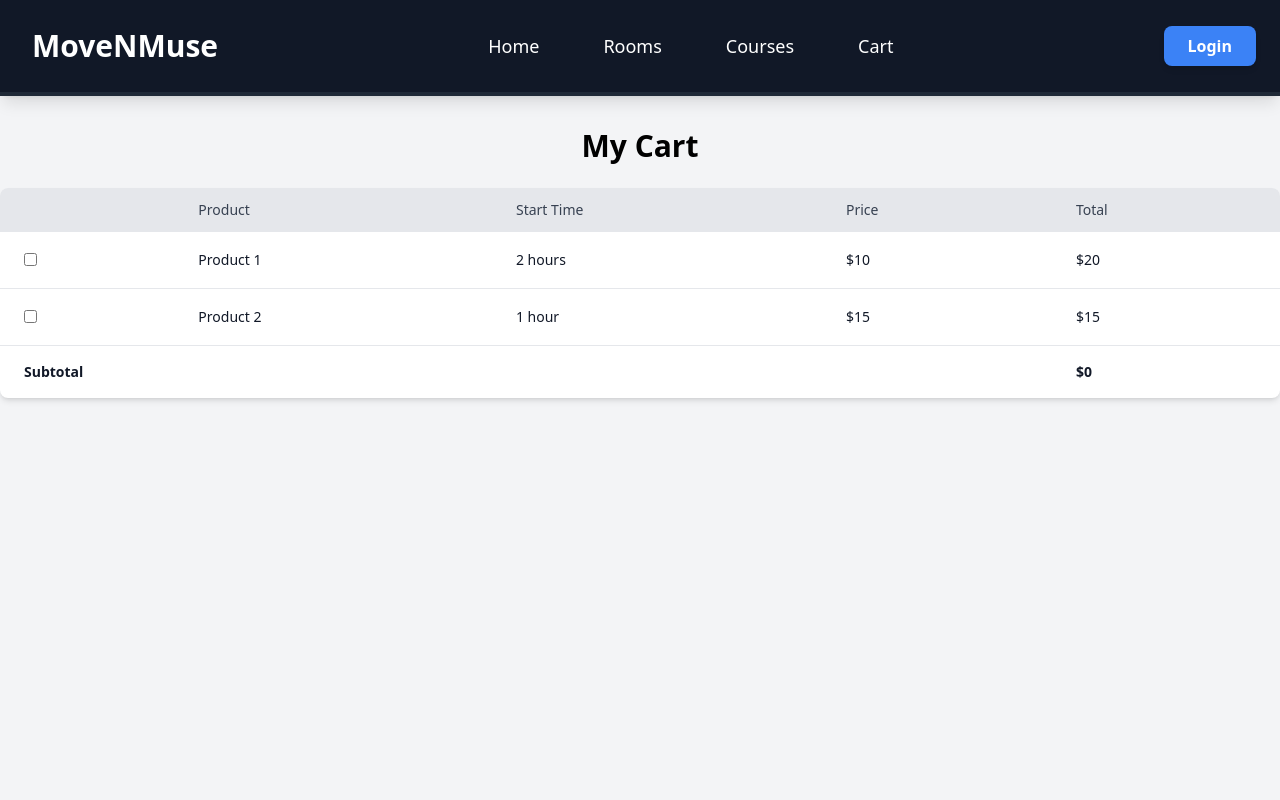
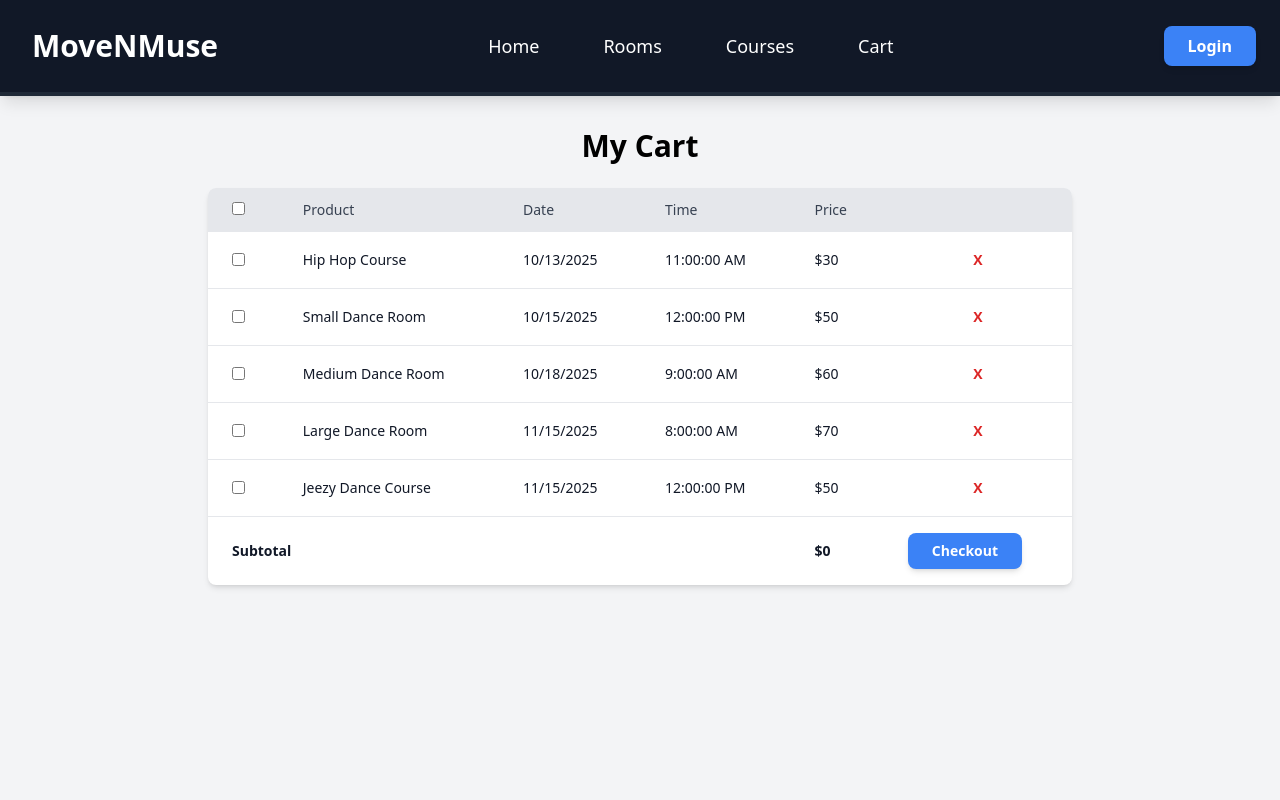
Before and after one commit to marinankato/MoveNMuse, a React (Vite) app in the folder client/: page /cart in a window 1280 px wide. Shown: the top 800 px of the page. Built offline with nearby package versions, Linux system fonts and the light colour scheme.

Commit message:
Implemented Cart Page Frontend

```diff
--- a/client/src/pages/Cart.jsx
+++ b/client/src/pages/Cart.jsx
@@ -1,21 +1,49 @@
 import { useState } from "react";
+import { CheckoutBtn } from "../utils/index.jsx";
+
+// import { set } from "mongoose";
 
 function Cart() {
+  const [selectAll, setSelectAll] = useState(false);
   const [products, setProducts] = useState([
     {
       id: 1,
-      name: "Product 1",
-      time: "2 hours",
-      price: 10,
-      total: 20,
+      name: "Hip Hop Course",
+      date: new Date("October 13, 2025 11:00").toLocaleDateString(),
+      time: new Date("October 13, 2025 11:00").toLocaleTimeString(),
+      price: 30.0,
       isSelected: false,
     },
     {
       id: 2,
-      name: "Product 2",
-      time: "1 hour",
-      price: 15,
-      total: 15,
+      name: "Small Dance Room",
+      date: new Date("October 15, 2025 12:00").toLocaleDateString(),
+      time: new Date("October 15, 2025 12:00").toLocaleTimeString(),
+      price: 50.0,
+      isSelected: false,
+    },
+    {
+      id: 3,
+      name: "Medium Dance Room",
+      date: new Date("October 18, 2025 09:00").toLocaleDateString(),
+      time: new Date("October 18, 2025 09:00").toLocaleTimeString(),
+      price: 60.0,
+      isSelected: false,
+    },
+    {
+      id: 4,
+      name: "Large Dance Room",
+      date: new Date("November 15, 2025 08:00").toLocaleDateString(),
+      time: new Date("November 15, 2025 08:00").toLocaleTimeString(),
+      price: 70.0,
+      isSelected: false,
+    },
+    {
+      id: 5,
+      name: "Jeezy Dance Course",
+      date: new Date("November 15, 2025 12:00").toLocaleDateString(),
+      time: new Date("November 15, 2025 12:00").toLocaleTimeString(),
+      price: 50.0,
       isSelected: false,
     },
   ]);
@@ -23,34 +51,60 @@ function Cart() {
   // Calculate subtotal of selected products
   const subtotal = products
     .filter((p) => p.isSelected)
-    .reduce((sum, p) => sum + p.total, 0);
+    .reduce((sum, p) => sum + p.price, 0);
 
   // Toggle selection
   const handleCheckboxChange = (id) => {
     setProducts((prev) =>
       prev.map((p) => (p.id === id ? { ...p, isSelected: !p.isSelected } : p))
     );
+    setSelectAll(false);
+  };
+  // select all
+  const handleSelectAllCheckboxChange = (id) => {
+    setSelectAll(!selectAll);
+    setProducts((prev) => {
+      return prev.map((p) => ({ ...p, isSelected: !selectAll }));
+    });
+  };
+
+  const removeHandler = (id) => {
+    setProducts((prev) => prev.filter((p) => id != p.id));
   };
 
   return (
     <div className="py-8">
       <h1 className="text-3xl font-bold text-center mb-6">My Cart</h1>
+      <div className="max-w-4xl mx-auto px-4">
+        {products.length === 0 ? (
+          <div className=" bg-white shadow-md rounded-lg p-6">
+            <p className="text-center text-gray-600">Your cart is empty.</p>
+          </div>
+        ) : (
           <table className="min-w-full bg-white shadow-md rounded-lg overflow-hidden">
             <thead className="bg-gray-200">
               <tr>
-            <th className="py-3 px-6 text-left text-sm font-medium text-gray-700"></th>
+                <th className="py-3 px-6 text-left text-sm font-medium text-gray-700">
+                  <input
+                    type="checkbox"
+                    checked={selectAll}
+                    onChange={() => handleSelectAllCheckboxChange()}
+                  />
+                </th>
                 <th className="py-3 px-6 text-left text-sm font-medium text-gray-700">
                   Product
                 </th>
                 <th className="py-3 px-6 text-left text-sm font-medium text-gray-700">
-              Start Time
+                  Date
+                </th>
+                <th className="py-3 px-6 text-left text-sm font-medium text-gray-700">
+                  Time
                 </th>
                 <th className="py-3 px-6 text-left text-sm font-medium text-gray-700">
                   Price
                 </th>
-            <th className="py-3 px-6 text-left text-sm font-medium text-gray-700">
-              Total
-            </th>
+
+                <th className="py-3 px-6 text-left text-sm font-medium text-gray-700"></th>
               </tr>
             </thead>
             <tbody>
@@ -64,9 +118,19 @@ function Cart() {
                     />
                   </td>
                   <td className="py-4 px-6 text-sm text-gray-900">{p.name}</td>
+                  <td className="py-4 px-6 text-sm text-gray-900">{p.date}</td>
                   <td className="py-4 px-6 text-sm text-gray-900">{p.time}</td>
-              <td className="py-4 px-6 text-sm text-gray-900">${p.price}</td>
-              <td className="py-4 px-6 text-sm text-gray-900">${p.total}</td>
+                  <td className="py-4 px-6 text-sm text-gray-900">
+                    ${p.price}
+                  </td>
+                  <td className="py-4 px-6 text-sm text-gray-900 text-center">
+                    <button
+                      className="text-red-600 hover:text-red-800 font-bold text-center"
+                      onClick={() => removeHandler(p.id)}
+                    >
+                      X
+                    </button>
+                  </td>
                 </tr>
               ))}
               <tr>
@@ -79,9 +143,14 @@ function Cart() {
                 <td className="py-4 px-6 text-sm text-gray-900 font-bold">
                   ${subtotal}
                 </td>
+                <td className="py-4 px-6 text-sm text-gray-900 font-bold">
+                  <CheckoutBtn />
+                </td>
               </tr>
             </tbody>
           </table>
+        )}
+      </div>
     </div>
   );
 }
--- /dev/null
+++ b/client/src/pages/Checkout.jsx
@@ -0,0 +1,21 @@
+import { useState } from "react";
+import { CheckoutBtn } from "../utils/index.jsx";
+
+// import { set } from "mongoose";
+
+function Checkout() {
+  return (
+    <div className="min-h-screen bg-gray-100 py-10">
+      <h1 className="text-3xl font-bold text-center mb-6">Checkout</h1>
+      <div className="max-w-4xl mx-auto px-4">
+        <div className="bg-white shadow-md rounded-lg p-6">
+          <p className="text-center text-gray-600">
+            This is a placeholder for the Checkout page.
+          </p>
+        </div>
+      </div>
+    </div>
+  );
+}
+
+export default Checkout;
--- a/client/src/pages/index.jsx
+++ b/client/src/pages/index.jsx
@@ -1,5 +1,6 @@
 import Home from "./Home.jsx";
 import Login from "./Login";
 import Cart from "./Cart";
+import Checkout from "./Checkout";
 
-export { Home, Login, Cart };
+export { Home, Login, Cart, Checkout };
--- a/client/src/routes/index.jsx
+++ b/client/src/routes/index.jsx
@@ -4,7 +4,7 @@ import {
   createRoutesFromElements,
 } from "react-router-dom";
 import Layout from "../Layout";
-import { Home, Login, Cart } from "../pages";
+import { Home, Login, Cart, Checkout } from "../pages";
 
 const router = createBrowserRouter(
   createRoutesFromElements(
@@ -13,6 +13,7 @@ const router = createBrowserRouter(
         <Route index element={<Home />} />
         <Route path="login" element={<Login />} />
         <Route path="cart" element={<Cart />} />
+        <Route path="checkout" element={<Checkout />} />
       </Route>
     </Route>
   )
--- /dev/null
+++ b/client/src/utils/CheckoutBtn.jsx
@@ -0,0 +1,22 @@
+import { useNavigate } from "react-router-dom";
+
+const CheckoutBtn = () => {
+  const navigate = useNavigate();
+
+  const handleLoginClick = () => {
+    navigate("/checkout");
+  };
+
+  return (
+    <div>
+      <button
+        onClick={handleLoginClick}
+        className="px-6 py-2 bg-blue-500 text-white font-semibold rounded-lg shadow-md hover:bg-blue-600 transition duration-200"
+      >
+        Checkout
+      </button>
+    </div>
+  );
+};
+
+export default CheckoutBtn;
--- a/client/src/utils/index.jsx
+++ b/client/src/utils/index.jsx
@@ -2,5 +2,6 @@ import Button from "./Button.jsx";
 import Input from "./Input.jsx";
 import LogoutBtn from "./LogoutBtn.jsx";
 import LoginButton from "./LoginBtn";
+import CheckoutBtn from "./CheckOutBtn.jsx";
 
-export { Button, Input, LogoutBtn ,LoginButton };
+export { Button, Input, LogoutBtn, LoginButton, CheckoutBtn };
```
Also changed, not shown: 2 other files (tests, documents, lock files or other folders). Lines whose indentation alone changed are shown as unchanged.
